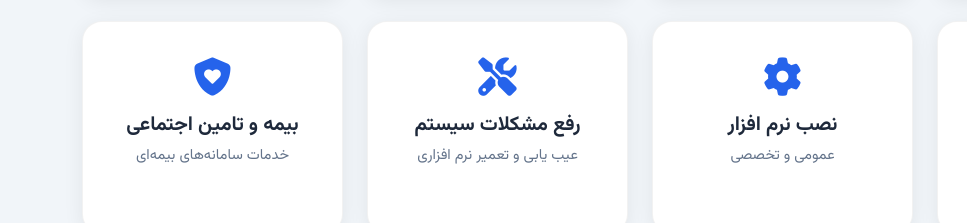
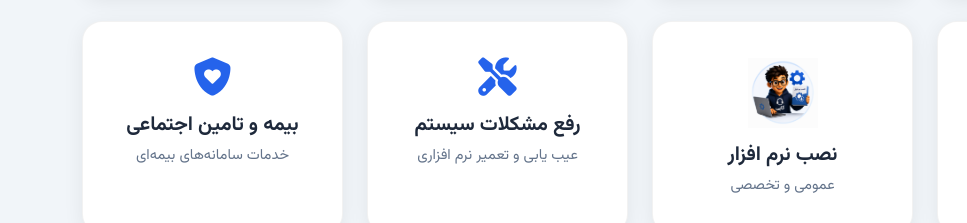
Before and after one commit to kasranet/kasra-net, a plain HTML site: page index.html in a window 1280 px wide. Shown: the part 1131-1354 px from the top of the page, 0-967 px from the left. Drawn offline with nearby package versions, Linux system fonts and the light colour scheme.

Commit message:
Update index.html

```diff
--- a/index.html
+++ b/index.html
@@ -182,7 +182,9 @@
                 </div>
                 <div class="col-md-3 col-6">
                     <div class="service-card" onclick="openOrderModal('نصب نرم‌افزار')">
-                        <i class="fa-solid fa-gear"></i>
+                        <img src="kapi-software.png"
+                         alt="نصب نرم افزار"
+                            class="service-icon">
                         <h5>نصب نرم افزار</h5>
                         <p>عمومی و تخصصی</p>
                     </div>
```
